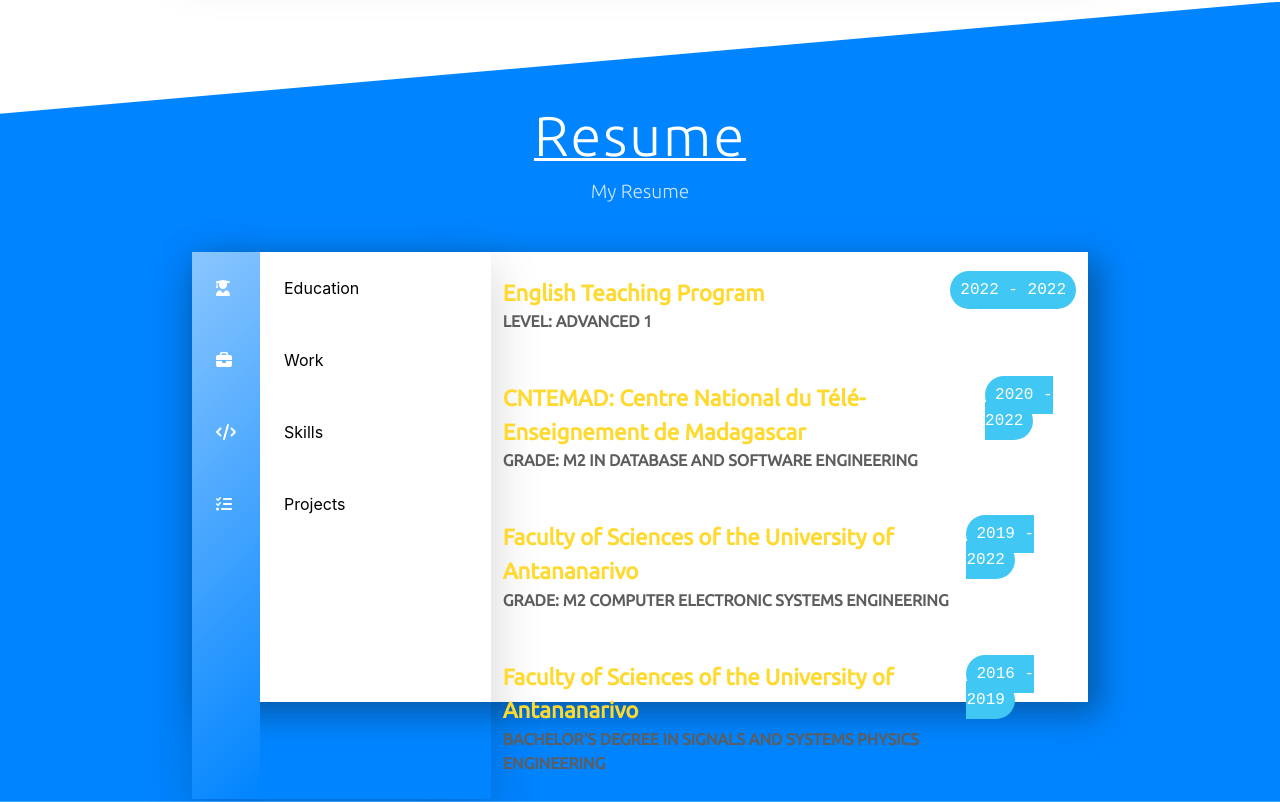
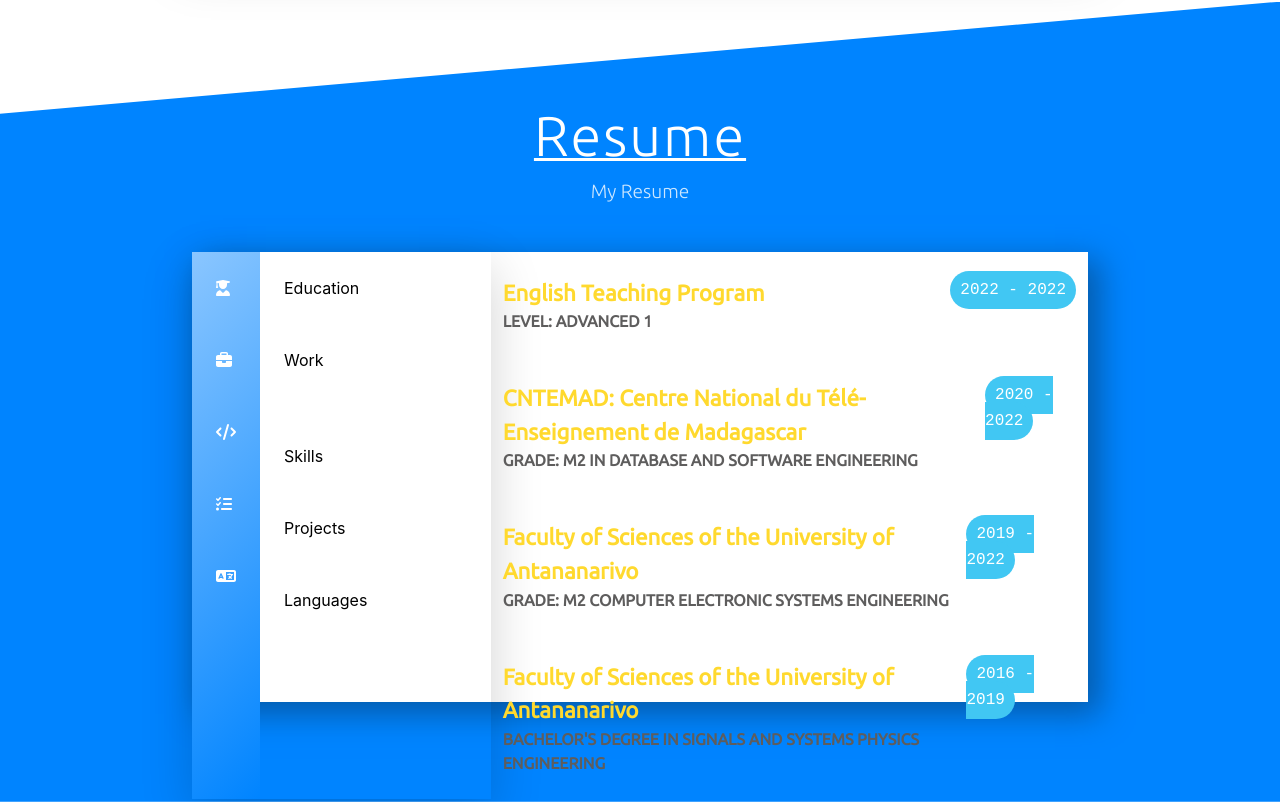
Before and after one commit to marinasy-marti/reactportfolio, a React (Create React App) app: page / in a window 1280 px wide. Shown: the part 1878-2680 px from the top of the page. Built offline with nearby package versions, Linux system fonts and the light colour scheme.

Commit message:
add language menu

```diff
--- a/src/personalisation/components/Resume.jsx
+++ b/src/personalisation/components/Resume.jsx
@@ -2,7 +2,7 @@
 import '../styles/Resume.css';
 
 import { FontAwesomeIcon } from '@fortawesome/react-fontawesome'
-import { faUserGraduate, faBriefcase, faCode, faListCheck} from '@fortawesome/free-solid-svg-icons'
+import { faUserGraduate, faBriefcase, faCode, faListCheck, faLanguage} from '@fortawesome/free-solid-svg-icons'
 import { useState } from 'react';
 import Skills  from './Skills';
 import Projects from './Projects';
@@ -18,6 +18,7 @@
 const workIcon =  <FontAwesomeIcon icon={faBriefcase} />
 const codeIcon = <FontAwesomeIcon icon={faCode} />
 const projectsListIcon = <FontAwesomeIcon icon={faListCheck} />
+const languageIcon = <FontAwesomeIcon icon={faLanguage} />
 
 const title = {
     title: 'Resume',
@@ -30,6 +31,7 @@
     const [skills, setSkills] = useState(false);
     const [work, setWork] = useState(false);
     const [projects, setProjects] = useState(false);
+    const [languages, setLanguages] = useState(false);
 
 
     const setAllFalse = () => {
@@ -37,6 +39,7 @@
         setWork(false);
         setProjects(false);
         setSkills(false);
+        setLanguages(false);
     }
 
     const changeState = (function1, state1) => {
@@ -56,12 +59,15 @@
                         <span className='icons-span'>{workIcon}</span>
                         <span className='icons-span'>{codeIcon}</span>
                         <span className='icons-span'>{projectsListIcon}</span>
+                        <span className='icons-span'>{languageIcon}</span>
                     </div>
                     <div className='d-flex flex-column'>
                         <span className={ education === false ? 'resume-option-items' : 'selected resume-option-items'} onClick={ () => { changeState(setEducation,true); }}>Education</span>
                         <span className={ work === false ? 'resume-option-items' : 'selected resume-option-items'} onClick={ () => { changeState(setWork,true); }}>Work</span>
+                        <span className={ skills === false ? 'resume-languagestems' : 'selected resume-option-items'} onClick={ () => { changeState(setSkills,true); }}>Skills</span>
                         <span className={ skills === false ? 'resume-option-items' : 'selected resume-option-items'} onClick={ () => { changeState(setSkills,true); }}>Skills</span>
                         <span className={ projects === false ? 'resume-option-items' : 'selected resume-option-items'} onClick={ () => { changeState(setProjects,true); }}>Projects</span>
+                        <span className={ languages === false ? 'resume-option-items' : 'selected resume-option-items'} onClick={ () => { changeState(setLanguages,true); }}>Languages</span>
                     </div>
                 </div>
                 <div className='col-lg-8 col-md-8 resume-right-section'>
```
